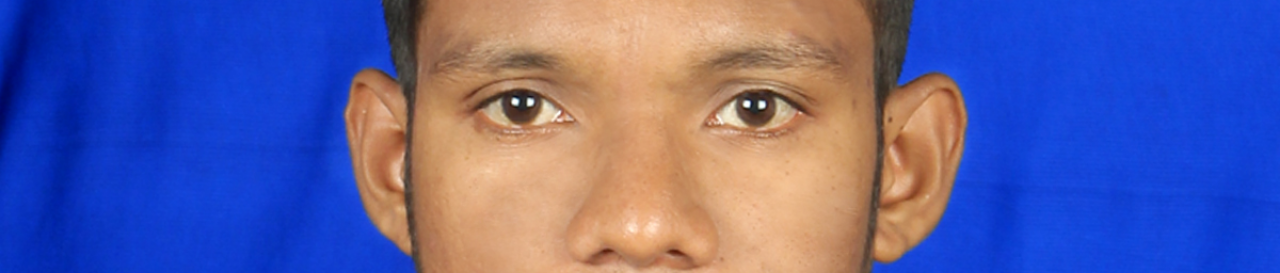
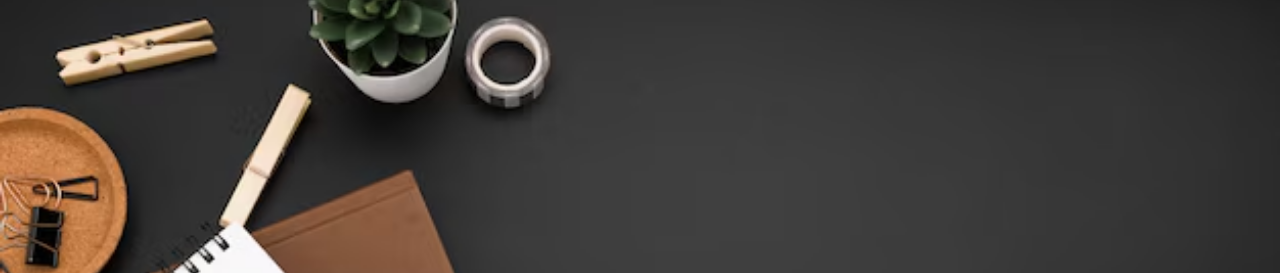
Before and after one commit to gurramankit/Gurramankitportfolio, a plain HTML site: page index.html in a window 1280 px wide. Shown: the top 273 px of the page. Drawn offline with Linux system fonts and the light colour scheme.

Commit message:
Update ankit.css

```diff
--- a/ankit.css
+++ b/ankit.css
@@ -20,7 +20,7 @@ p {
 /* Hero Section */
 #hero {
     height: 100vh;
-    background: url('IMG_7916.JPG') no-repeat center center/cover;
+    background: url('top-view-workspace-with-copy-space-notebook-top-agenda_23-2148430806.avif') no-repeat center center/cover;
     display: flex;
     justify-content: center;
     align-items: center;
```
